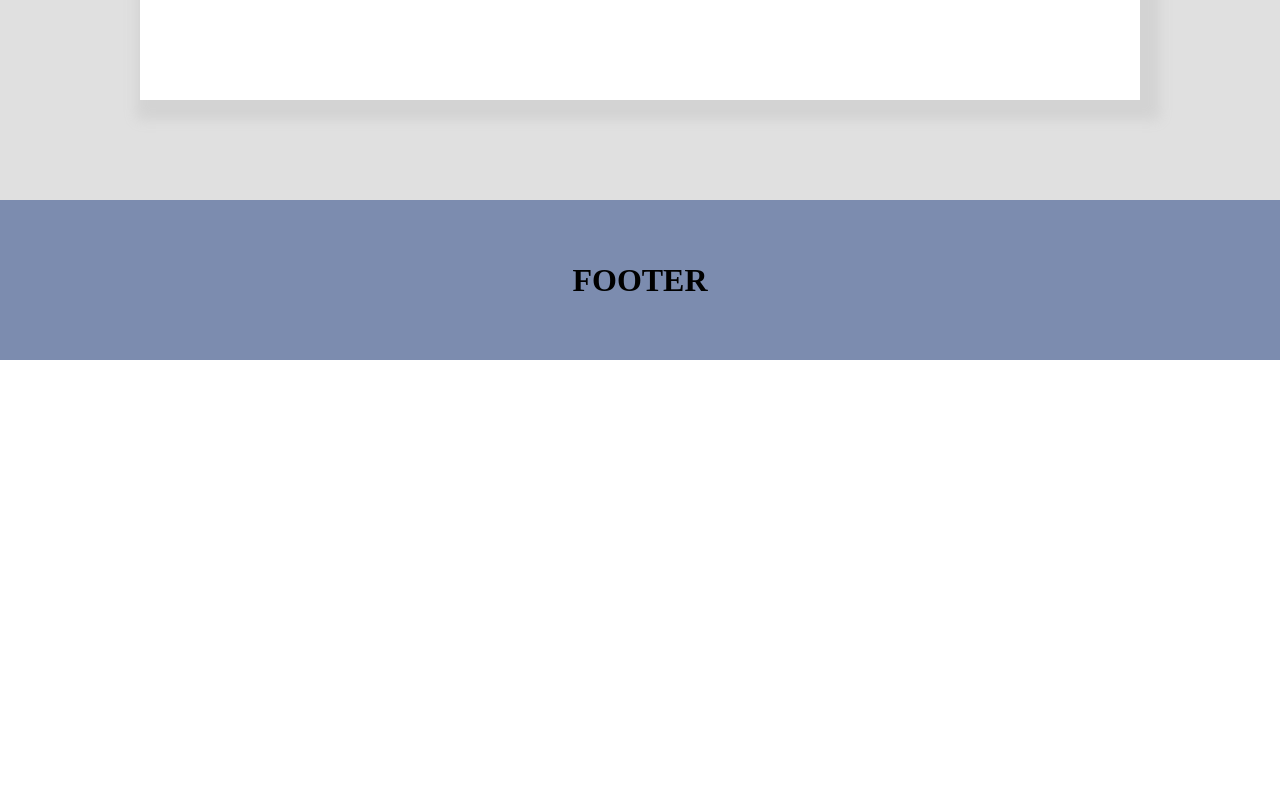
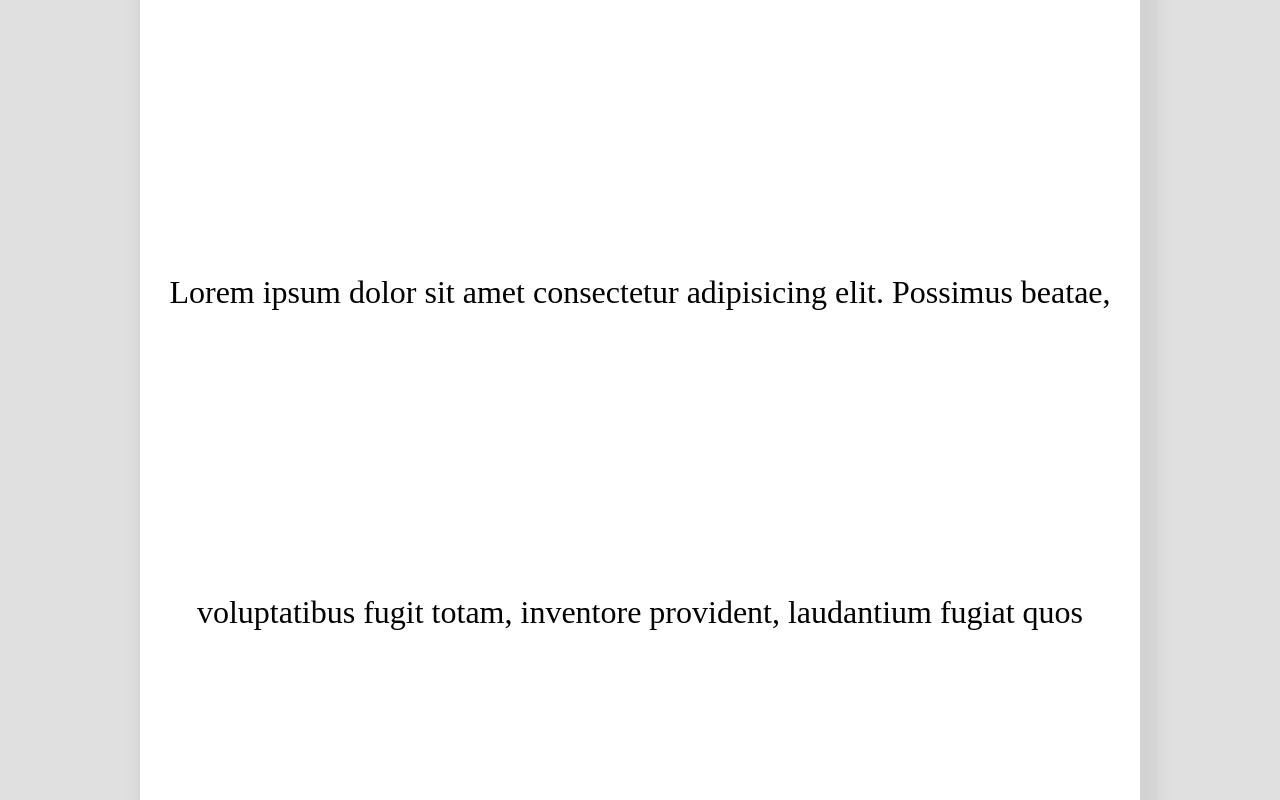
Before and after one commit to jumadil94/projectFGA-B27, a plain HTML site: page index.html in a window 1280 px wide. Shown: the part 740-1540 px from the top of the page. Before the commit the page ends 1100 px from the top, so only its background shows below. Drawn offline with Linux system fonts and the light colour scheme.

Commit message:
Lorem ipsum pada paragraf main

```diff
--- a/index.html
+++ b/index.html
@@ -62,6 +62,9 @@
         <!-- layout main -->
         <div class="container">
             <h1>MAIN</h1>
+            <p>
+                Lorem ipsum dolor sit amet consectetur adipisicing elit. Possimus beatae, voluptatibus fugit totam, inventore provident, laudantium fugiat quos accusantium quod ullam ratione aut impedit vel! Placeat unde vero dolore maxime.
+            </p>
         </div>
         <!-- layout main-end -->
 
```
